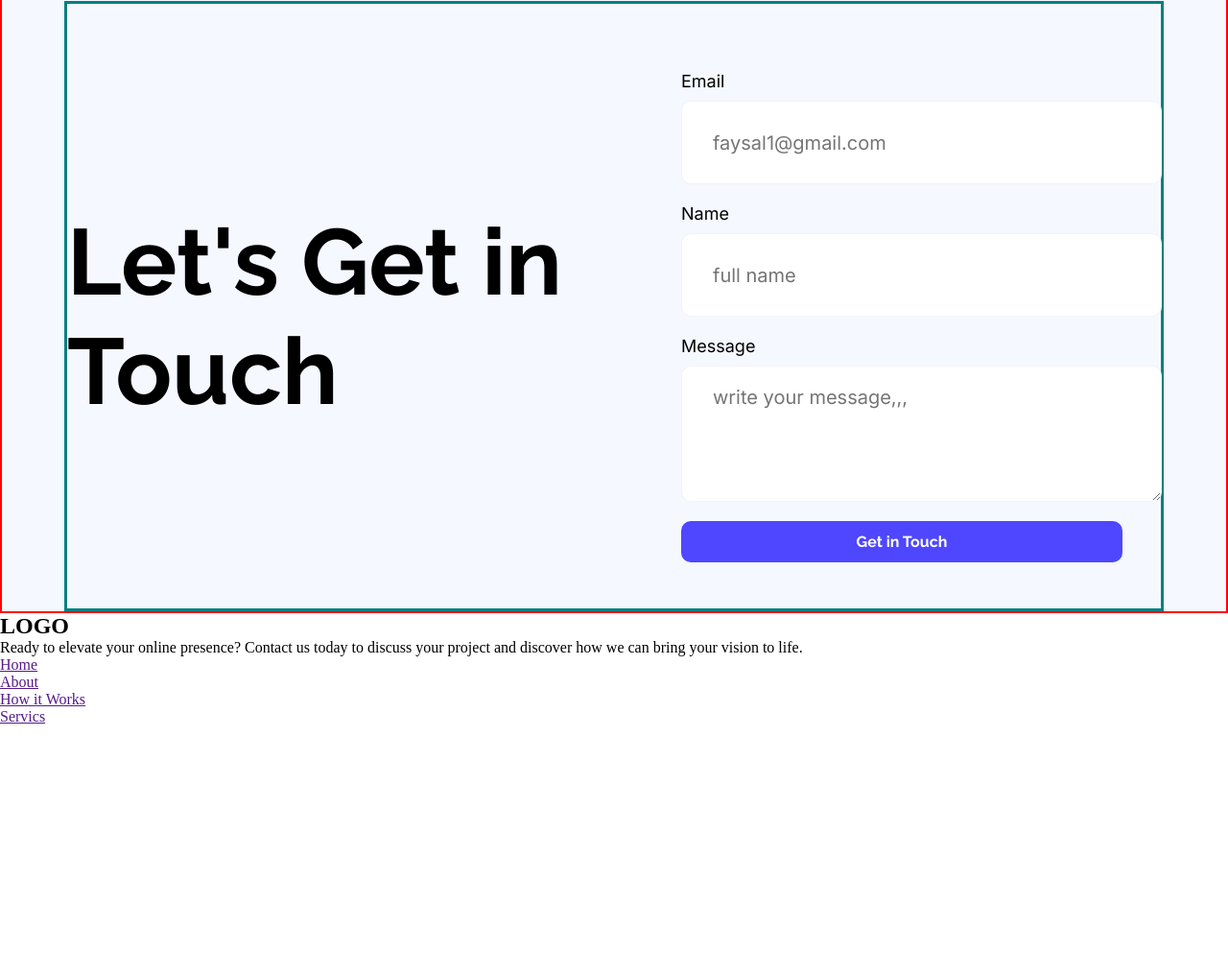
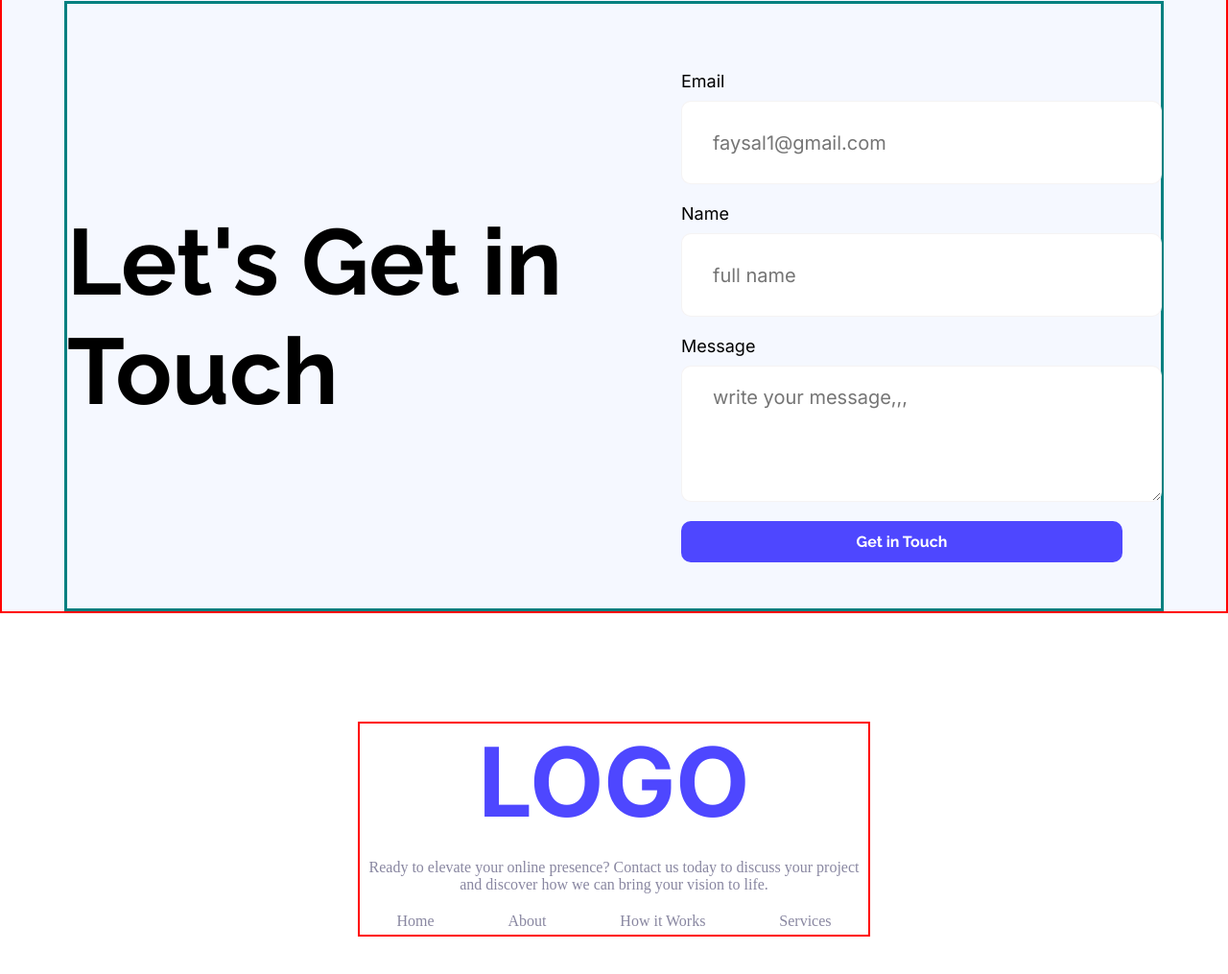
Before and after one commit to RdFaysal/first-assignment-projects, a plain HTML site: page index.html in a window 1280 px wide. Shown: the part 2871-3886 px from the top of the page at 96% size. Before the commit the page ends 3627 px from the top, so only its background shows below. Drawn offline with Linux system fonts and the light colour scheme.

Commit message:
footer section added

```diff
--- a/index.html
+++ b/index.html
@@ -150,18 +150,20 @@
             </div>
          </section>
     </main>
-    <footer>
-            <div class="footer-container">
-                <h2> LOGO </h2>
-                <p>Ready to elevate your online presence? Contact us today to discuss your project and discover how we can bring your vision to life.</p>
+    <footer class="footer-section">
+           <div class="footer-section-container">
+                <div class="footer-container">
+                    <h2 class="footer-title"> LOGO </h2>
+                    <p class="footer-description">Ready to elevate your online presence? Contact us today to discuss your project and discover how we can bring your vision to life.</p>
 
-                <ul>
-                    <li> <a href=""> Home </a> </li>
-                    <li> <a href=""> About </a> </li>
-                    <li> <a href=""> How it Works </a> </li>
-                    <li> <a href=""> Servics </a> </li>
-                </ul>
-            </div>
+                    <ul class="footer-ul">
+                        <li> <a href="https://www.home.com"> Home </a> </li>
+                        <li> <a href="https://www.about.com"> About </a> </li>
+                        <li> <a href="https://www.works.com"> How it Works </a> </li>
+                        <li> <a href="https://www.services.com"> Services </a> </li>
+                    </ul>
+              </div>
+           </div>
     </footer>
 
 </body>
--- a/styles/style.css
+++ b/styles/style.css
@@ -289,3 +289,46 @@ form input[type="email"], form input[type="text"], form textarea{
   width: 460px;
 
 }
+
+/* footer section start  */
+
+.footer-section{
+  height: 450px;
+  display: flex;
+  align-items: center;
+  justify-content: center;
+
+}
+.footer-section-container{
+
+}
+.footer-container{
+  width: 530px;
+  height: 220px;
+  border: 2px solid red;
+
+}
+.footer-title{
+font-size: 100px;
+font-family:  "Inter", sans-ser40if;
+color: #4E47FF;
+text-align: center;
+}
+.footer-description{
+  color: #8987A1;
+  text-align: center;
+  margin: 20px 0;
+}
+.footer-ul{
+  display: flex;
+  justify-content: space-around;
+
+
+}
+.footer-ul li{
+  list-style: none;
+}
+.footer-ul a{
+  text-decoration: none;
+  color: #8987A1;
+}
```
